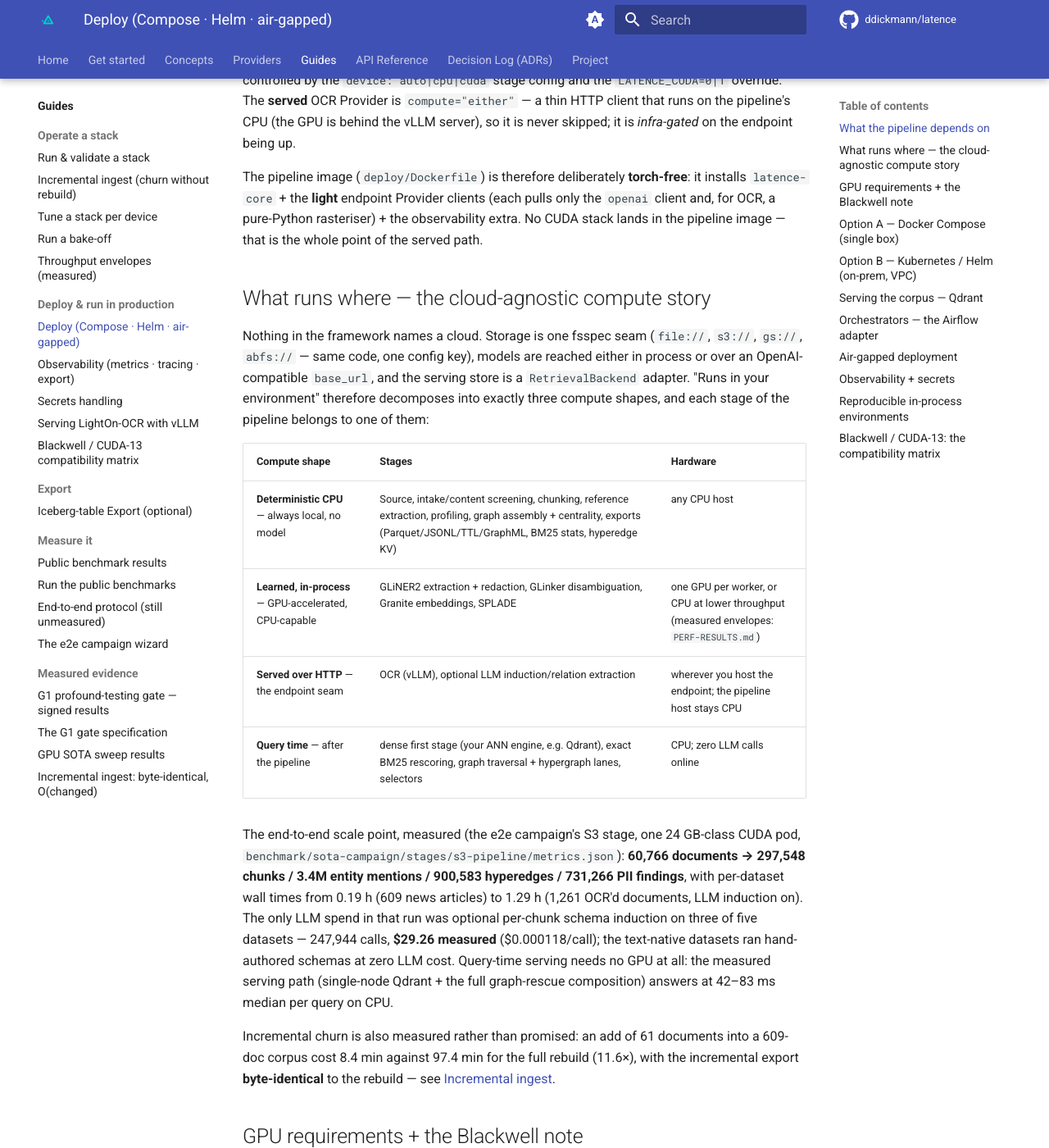
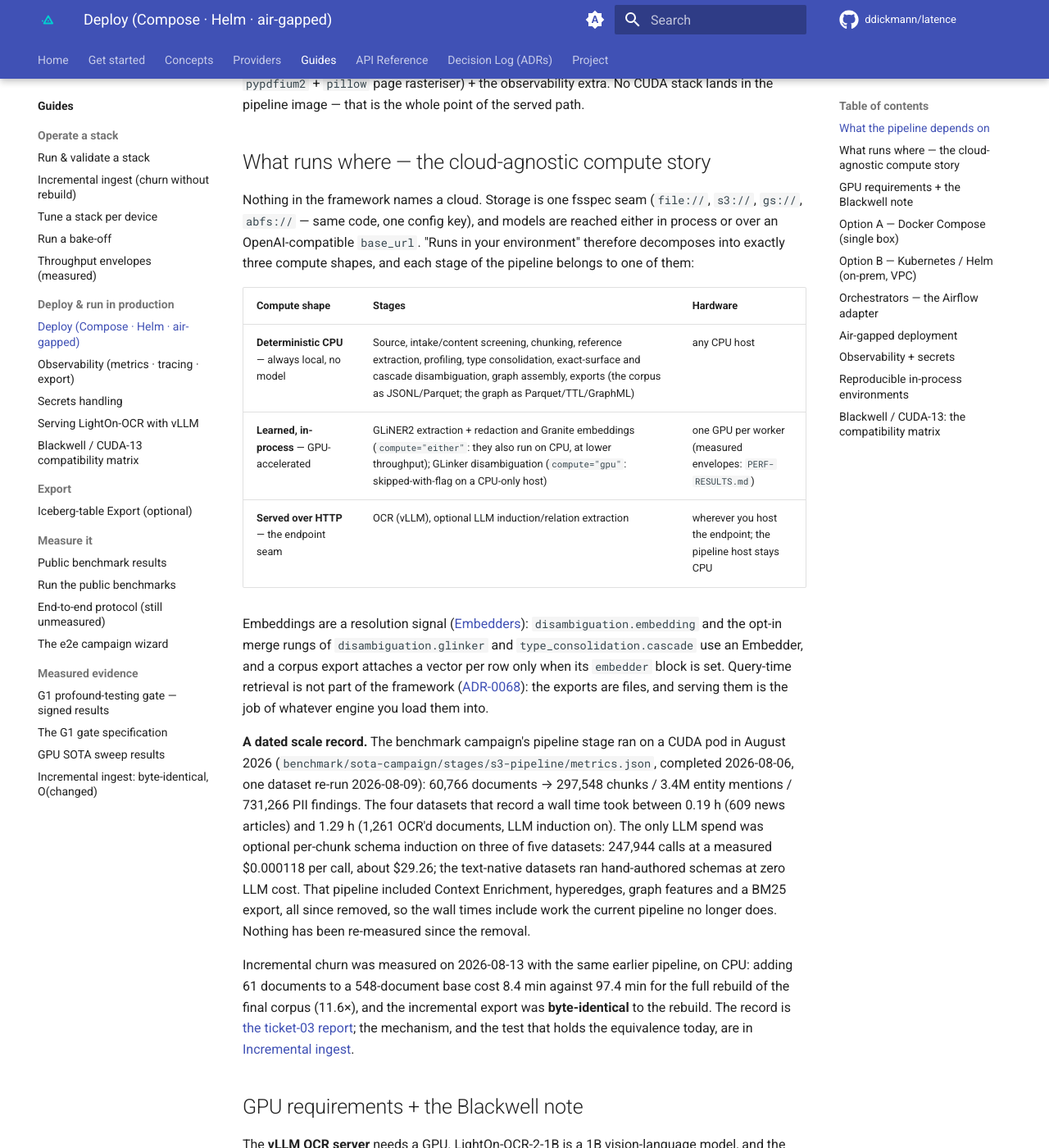
Before and after one commit to ddickmann/latence, an MkDocs documentation site: the page built from docs/deployment.md, in a window 1280 px wide and 1400 px high, scrolled down 1154 px. Shown: the whole window at 82% size. Built offline with MkDocs 1.6.1 and Material for MkDocs 9.7.7, drawn with Linux system fonts in a browser that asks for light colours; comment, search, counter and statistics services are not loaded; some of the changed text lies outside the part shown.

Commit message:
Docs: deployment guide matches the deploy artifacts as shipped
The query-time row, the serving-latency figure and the Qdrant section
described components that no longer exist. The campaign scale figures
and the churn timing stay as dated records that name the pipeline they
were measured on.

Three statements that did not match deploy/ are corrected: the shipped
served-OCR stack ends at the corpus export and writes no knowledge
graph; the chart's CronJob reuses one run id, so a scheduled run is a
resume and does not ingest new documents; the LLM Deployment has no
extraEnv value.

````diff
--- a/docs/deployment.md
+++ b/docs/deployment.md
@@ -1,10 +1,4 @@
 # Deployment: on-prem, VPC, and air-gapped
-
-!!! warning "Written before the retrieval tooling was removed"
-    This page predates [ADR-0068](adr/0068-query-time-retrieval-tooling-is-removed-embedders-stay-only-as-a-resolution-signal.md), which removed the query-time retrieval
-    tooling together with Context Enrichment (`enrich`), graph features, hyperedges, the
-    BM25 / sparse / multi-vector export signals and the Qdrant sink. The *Query time* row of the compute table, the measured serving latency and the *Serving the corpus — Qdrant* section describe components that no longer ship.
-    The page is kept until it is rewritten.
 
 Production deployment of the Latence pipeline. Everything here lives under `deploy/` and is
 **separate from the demo** (`demo/`, which is a CPU-only, offline, one-command showcase). This guide
@@ -18,7 +12,6 @@ Contents:
 - [GPU requirements + the Blackwell note](#gpu-requirements--the-blackwell-note)
 - [Option A — Docker Compose (single box)](#option-a--docker-compose-single-box)
 - [Option B — Kubernetes / Helm (on-prem, VPC)](#option-b--kubernetes--helm-on-prem-vpc)
-- [Serving the corpus — Qdrant](#serving-the-corpus--qdrant)
 - [Orchestrators — the Airflow adapter](#orchestrators--the-airflow-adapter)
 - [Air-gapped deployment](#air-gapped-deployment)
 - [Observability + secrets](#observability--secrets)
@@ -27,20 +20,21 @@ Contents:
 
 ## What the pipeline depends on
 
-The pipeline itself (parse → chunk → screen → induce → extract → redact → disambiguate → graph →
-export) is a **CPU** process. Its SOTA quality comes from **served** models it calls over an
-OpenAI-compatible HTTP endpoint — the heavy models are **not** in the pipeline image:
+In these deploy artifacts the pipeline is a **CPU** process. The heavy models are **served**: the
+pipeline calls them over an OpenAI-compatible HTTP endpoint, and they are **not** in the pipeline
+image:
 
 * **vLLM OCR endpoint (required for the scanned-document path).** `parser.lighton_vllm` POSTs each
-  page-image to `{base_url}/v1/chat/completions` on a running vLLM server that serves
-  **LightOn-OCR-2** (`lightonai/LightOnOCR-2-1B`, Apache-2.0 weights **and** code). Pod-measured,
-  vLLM at concurrency is ~2.7× faster than optimised in-process transformers, which is why
-  production OCR is a warm server, not in-process (ADR-0030). The pipeline reaches it by
-  `base_url` — one config value.
+  page-image to the chat-completions route of a running vLLM server that serves
+  **LightOn-OCR-2** (`lightonai/LightOnOCR-2-1B`, Apache-2.0 weights **and** code). The pipeline
+  reaches it by `base_url`, the server's `/v1` root — one config value. Production OCR is a warm
+  server rather than an in-process model (ADR-0030); the pod measurement behind that choice
+  (vLLM at concurrency about 2.7× faster than optimised in-process transformers) is recorded in
+  [Serving LightOn-OCR with vLLM](serving-lighton-vllm.md).
 * **LLM endpoint (optional).** The endpoint LLM Providers (`relation.llm`, `entity.endpoint`, schema
   induction) call any OpenAI-compatible server — a local vLLM, OpenRouter, or an on-prem gateway —
   again by `base_url`. Off by default in the deploy artifacts.
-* **A text-layer corpus** needs **no** GPU at all: the in-core CPU parsers (`parser.pdfplumber` /
+* **A text-layer corpus** needs **no** GPU at all: the CPU parsers (`parser.pdfplumber` /
   `parser.document` / `parser.plaintext`) + the deterministic CPU spine run the whole pipeline with
   no served model. Use the served OCR path only for **scans / image-only pages**.
 
@@ -52,43 +46,52 @@ behind the vLLM server), so it is never skipped; it is *infra-gated* on the endp
 
 The pipeline image (`deploy/Dockerfile`) is therefore deliberately **torch-free**: it installs
 `latence-core` + the **light** endpoint Provider clients (each pulls only the `openai` client and,
-for OCR, a pure-Python rasteriser) + the observability extra. No CUDA stack lands in the pipeline
-image — that is the whole point of the served path.
+for OCR, the `pypdfium2` + `pillow` page rasteriser) + the observability extra. No CUDA stack lands
+in the pipeline image — that is the whole point of the served path.
 
 ## What runs where — the cloud-agnostic compute story
 
 Nothing in the framework names a cloud. Storage is one fsspec seam (`file://`, `s3://`, `gs://`,
-`abfs://` — same code, one config key), models are reached either in process or over an
-OpenAI-compatible `base_url`, and the serving store is a `RetrievalBackend` adapter. "Runs in
-your environment" therefore decomposes into exactly three compute shapes, and each stage of the
-pipeline belongs to one of them:
+`abfs://` — same code, one config key), and models are reached either in process or over an
+OpenAI-compatible `base_url`. "Runs in your environment" therefore decomposes into exactly three
+compute shapes, and each stage of the pipeline belongs to one of them:
 
 | Compute shape | Stages | Hardware |
 | --- | --- | --- |
-| **Deterministic CPU** — always local, no model | Source, intake/content screening, chunking, reference extraction, profiling, graph assembly + centrality, exports (Parquet/JSONL/TTL/GraphML, BM25 stats, hyperedge KV) | any CPU host |
-| **Learned, in-process** — GPU-accelerated, CPU-capable | GLiNER2 extraction + redaction, GLinker disambiguation, Granite embeddings, SPLADE | one GPU per worker, or CPU at lower throughput (measured envelopes: `PERF-RESULTS.md`) |
+| **Deterministic CPU** — always local, no model | Source, intake/content screening, chunking, reference extraction, profiling, type consolidation, exact-surface and cascade disambiguation, graph assembly, exports (the corpus as JSONL/Parquet; the graph as Parquet/TTL/GraphML) | any CPU host |
+| **Learned, in-process** — GPU-accelerated | GLiNER2 extraction + redaction and Granite embeddings (`compute="either"`: they also run on CPU, at lower throughput); GLinker disambiguation (`compute="gpu"`: skipped-with-flag on a CPU-only host) | one GPU per worker (measured envelopes: `PERF-RESULTS.md`) |
 | **Served over HTTP** — the endpoint seam | OCR (vLLM), optional LLM induction/relation extraction | wherever you host the endpoint; the pipeline host stays CPU |
-| **Query time** — after the pipeline | dense first stage (your ANN engine, e.g. Qdrant), exact BM25 rescoring, graph traversal + hypergraph lanes, selectors | CPU; zero LLM calls online |
 
-The end-to-end scale point, measured (the e2e campaign's S3 stage, one 24 GB-class CUDA pod,
-`benchmark/sota-campaign/stages/s3-pipeline/metrics.json`): **60,766 documents → 297,548
-chunks / 3.4M entity mentions / 900,583 hyperedges / 731,266 PII findings**, with per-dataset
-wall times from 0.19 h (609 news articles) to 1.29 h (1,261 OCR'd documents, LLM induction on).
-The only LLM spend in that run was optional per-chunk schema induction on three of five
-datasets — 247,944 calls, **$29.26 measured** ($0.000118/call); the text-native datasets ran
-hand-authored schemas at zero LLM cost. Query-time serving needs no GPU at all: the measured
-serving path (single-node Qdrant + the full graph-rescue composition) answers at 42–83 ms median
-per query on CPU.
+Embeddings are a resolution signal ([Embedders](embedders.md)): `disambiguation.embedding` and
+the opt-in merge rungs of `disambiguation.glinker` and `type_consolidation.cascade` use an
+Embedder, and a corpus export attaches a vector per row only when its `embedder` block is set.
+Query-time retrieval is not part of the framework
+([ADR-0068](adr/0068-query-time-retrieval-tooling-is-removed-embedders-stay-only-as-a-resolution-signal.md)):
+the exports are files, and serving them is the job of whatever engine you load them into.
 
-Incremental churn is also measured rather than promised: an add of 61 documents into a 609-doc
-corpus cost 8.4 min against 97.4 min for the full rebuild (11.6×), with the incremental export
-**byte-identical** to the rebuild — see [Incremental ingest](guides/incremental-ingest.md).
+**A dated scale record.** The benchmark campaign's pipeline stage ran on a CUDA pod in August 2026
+(`benchmark/sota-campaign/stages/s3-pipeline/metrics.json`, completed 2026-08-06, one dataset
+re-run 2026-08-09): 60,766 documents → 297,548 chunks / 3.4M entity mentions / 731,266 PII
+findings. The four datasets that record a wall time took between 0.19 h (609 news articles) and
+1.29 h (1,261 OCR'd documents, LLM induction on). The only LLM spend was optional per-chunk
+schema induction on three of five datasets: 247,944 calls at a measured $0.000118 per call, about
+$29.26; the text-native datasets ran hand-authored schemas at zero LLM cost. That pipeline
+included Context Enrichment, hyperedges, graph features and a BM25 export, all since removed, so
+the wall times include work the current pipeline no longer does. Nothing has been re-measured
+since the removal.
+
+Incremental churn was measured on 2026-08-13 with the same earlier pipeline, on CPU: adding 61
+documents to a 548-document base cost 8.4 min against 97.4 min for the full rebuild of the final
+corpus (11.6×), and the incremental export was **byte-identical** to the rebuild. The record is
+[the ticket-03 report](evidence/enterprise-serving-03-incremental-ingest.md); the mechanism, and
+the test that holds the equivalence today, are in
+[Incremental ingest](guides/incremental-ingest.md).
 
 ## GPU requirements + the Blackwell note
 
-The **vLLM OCR server** needs a GPU. LightOn-OCR-2-1B is a compact 1B vision-language model; a
-single modern data-center GPU (Hopper H100 / Ada L40S / Ampere A100, CUDA ≥ 12.6) serves it
-comfortably. The production serve recipe (LightOn's official, cudagraphs ON):
+The **vLLM OCR server** needs a GPU. LightOn-OCR-2-1B is a 1B vision-language model, and the
+compose file and the Helm chart request one GPU for it. Their defaults are the serve recipe for
+mainstream cards (Hopper / Ada / Ampere), with cudagraphs ON:
 
 ```bash
 vllm serve lightonai/LightOnOCR-2-1B --dtype bfloat16 --gpu-memory-utilization 0.90 \
@@ -114,8 +117,9 @@ Mainstream GPUs (Hopper / Ada / Ampere) need none of this.
 
 In the compose file this is one uncommented `environment:` line; in the Helm chart it is one
 `vllmOcr.extraEnv` entry (below). On a CUDA-13 / Blackwell host prefer the pinned serving
-environment `deploy/env/served-ocr-server/` outright — its `serve.sh` exports the variable for you,
-alongside the `--gpu-memory-utilization 0.72` / `--max-num-seqs 16` the live 519-page run needed.
+environment `deploy/env/served-ocr-server/` outright. Its `serve.sh` sets the variable itself when
+the GPU reports compute capability 12.0 or higher, or when the capability cannot be read, and it
+defaults to the `--gpu-memory-utilization 0.72` / `--max-num-seqs 16` the live 519-page run needed.
 
 An **optional LLM server** (if you enable it) has its own GPU need sized to the model you pick
 (default `Qwen/Qwen2.5-7B-Instruct` → one ~24 GB GPU at bf16).
@@ -133,20 +137,23 @@ docker compose up --build
 
 * `vllm-ocr` serves LightOn-OCR-2 on a GPU (needs the NVIDIA Container Toolkit). Its HF cache is
   persisted to `./hf-cache` so a restart does not re-download.
-* `pipeline` runs `deploy/stacks/served-ocr.yaml` over `./corpus`, writing the RAG corpus, the KG
-  (Parquet/TTL/GraphML), and the Quality Report to `./out`.
+* `pipeline` runs `deploy/stacks/served-ocr.yaml` over `./corpus` and writes under `./out`: the
+  chunked corpus (`corpus.jsonl` and `corpus.parquet`) and the Quality Report. The shipped stack
+  ends at the corpus export. It has no extraction, redaction or graph Stage, so it writes no
+  knowledge graph; add those Stages to the stack file to get one.
 * The optional LLM server: `docker compose --profile llm up --build`, then point the relevant stages
   at `http://vllm-llm:8000/v1` (see the comments in `deploy/stacks/served-ocr.yaml`).
 
 Requires a GPU host with the NVIDIA Container Toolkit for `vllm-ocr`. A **text-only** corpus needs no
-GPU: swap the Parse stage for `parser.pdfplumber` and you can drop the `vllm-ocr` service entirely.
+GPU: swap the Parse stage for `parser.pdfplumber`, remove the `pipeline` service's `depends_on`
+entry, and you can drop the `vllm-ocr` service entirely.
 
 ## Option B — Kubernetes / Helm (on-prem, VPC)
 
 The chart (`deploy/helm/latence/`) deploys: a pipeline **Job** (one-shot) or **CronJob**
-(recurring incremental runs), the vLLM OCR **Deployment + Service** (GPU-scheduled), an optional LLM
-Deployment, a **ConfigMap** holding the rendered stack YAML, a **referenced Secret** for endpoint
-keys, and **PVCs** for the corpus/output and the HF model cache.
+(the same command on a schedule), the vLLM OCR **Deployment + Service** (GPU-scheduled), an
+optional LLM Deployment, a **ConfigMap** holding the rendered stack YAML, a **referenced Secret**
+for endpoint keys, and **PVCs** for the corpus/output and the HF model cache.
 
 ```bash
 # Render + inspect first (no cluster needed):
@@ -156,7 +163,7 @@ helm template rel deploy/helm/latence
 helm install latence deploy/helm/latence -n latence --create-namespace \
   -f my-values.yaml
 
-# Recurring incremental runs instead:
+# The same run on a schedule instead (read the run-id note below first):
 helm install latence deploy/helm/latence -n latence --create-namespace \
   --set pipeline.kind=cronjob --set pipeline.schedule="0 2 * * *"
 ```
@@ -165,7 +172,8 @@ Key values (full list in `deploy/helm/latence/values.yaml`):
 
 | Value | Default | Purpose |
 | --- | --- | --- |
-| `pipeline.kind` | `job` | `job` (one-shot) or `cronjob` (scheduled incremental re-runs). |
+| `pipeline.kind` | `job` | `job` (one-shot) or `cronjob` (the same `latence run` on a schedule). |
+| `pipeline.runId` | `run-0001` | The `--run-id` every Job or CronJob run passes. |
 | `pipeline.schedule` | `0 2 * * *` | CronJob cron; `concurrencyPolicy: Forbid` keeps WIP=1 (no overlapping runs). |
 | `stack.yaml` | served-OCR stack | The pipeline, rendered into a ConfigMap. Parse `base_url` is force-set to the in-cluster OCR Service. |
 | `stack.ocrBaseUrl` | "" (in-cluster) | Override to target an **external** OCR endpoint (then `vllmOcr.enabled=false`). |
@@ -184,19 +192,18 @@ The pipeline pod runs as the image's **non-root** uid `10001` (`podSecurityConte
 makes the PVCs writable by it). Stage your corpus into the data PVC at `/data/corpus` (e.g. an
 init step, an NFS export, or an `existingClaim` pre-populated out of band).
 
+**The run id is fixed, so a scheduled run is a resume.** Both the Job and the CronJob run
+`latence run /etc/latence/stack.yaml --run-id <pipeline.runId>`. The Runner treats a reused run id
+as a resume: a Stage whose checkpoint already exists on the data PVC is not run again. A CronJob
+run after the first therefore replays the finished run and does **not** pick up documents added
+since. The chart has no template that runs `latence delta`. To ingest new documents on a schedule,
+run `latence delta` against the same stack and storage from your own CronJob or orchestrator
+([Incremental ingest](guides/incremental-ingest.md)), or give each run a fresh `pipeline.runId`
+and accept a full re-run.
+
 **GPU scheduling.** The OCR/LLM Deployments carry a `nodeSelector` + `tolerations` for GPU nodes and
 request `nvidia.com/gpu`. The defaults match the common `nvidia.com/gpu.present` label and the
 `nvidia.com/gpu` taint the NVIDIA GPU Operator applies — change them to your cluster's convention.
-
-## Serving the corpus — Qdrant
-
-The pipeline's Exports are files; serving them behind a real ANN engine is one loader command
-against a pinned single-node compose (`deploy/qdrant/docker-compose.yml`), and the served path's
-recall parity with brute force is **measured on full query sets**, not assumed. The verified
-settings (`--distance dot` at load, `search_params: {hnsw_ef: 512}` at query) and the parity
-tables were published in the serving guide removed with the tooling; the loader's idempotency,
-GDPR reconciliation and multi-tenancy contract are in
-[`packages/latence-sink-qdrant/README.md`](https://github.com/ddickmann/latence/blob/main/packages/latence-sink-qdrant/README.md).
 
 ## Orchestrators — the Airflow adapter
 
@@ -230,9 +237,10 @@ in an air-gapped VPC you **pre-cache** it.
 
 2. **Turn off phone-home.** For the pipeline image and any in-process learned Provider, the runtime
    already sets `HF_HUB_OFFLINE=1` and `TRANSFORMERS_OFFLINE=1` with `HF_HOME=/data/hf-cache`. For
-   the vLLM servers, set `HF_HUB_OFFLINE=1` (add it to `vllmOcr`/`vllmLlm` env, or the compose
-   service env) so vLLM loads only from the pre-cached snapshot and never resolves online. Leave
-   `HF_TOKEN` **unset** in air-gapped mode.
+   the vLLM servers, set `HF_HUB_OFFLINE=1` (add it to `vllmOcr.extraEnv`, or to the compose
+   service's `environment:`) so vLLM loads only from the pre-cached snapshot and never resolves
+   online. The chart's optional LLM Deployment has no `extraEnv` value; set the variable in its
+   template if you enable it. Leave `HF_TOKEN` **unset** in air-gapped mode.
 
 3. **Mirror the container images.** Pull `vllm/vllm-openai:<pinned>` and your built `latence:prod`
    into your internal registry and set `image.repository` / `vllmOcr.image.repository` accordingly
@@ -259,8 +267,8 @@ local. Nothing leaves the VPC.
 
 Everything above is the **served** path: the heavy models live behind an HTTP endpoint and the
 pipeline image carries no `torch`. When you instead need the learned Providers **in process**
-(GLiNER2 extraction, learned PII redaction, GLinker disambiguation, Granite r2 embeddings, SPLADE
-sparse), the environment itself becomes the hard part — `torch` churn ABI-breaks prebuilt wheels,
+(GLiNER2 extraction, learned PII redaction, GLinker disambiguation, Granite r2 embeddings), the
+environment itself becomes the hard part — `torch` churn ABI-breaks prebuilt wheels,
 the GLiNER family and the OCR model disagree on the `transformers` major, and PEP 668 blocks naive
 installs.
 
````
